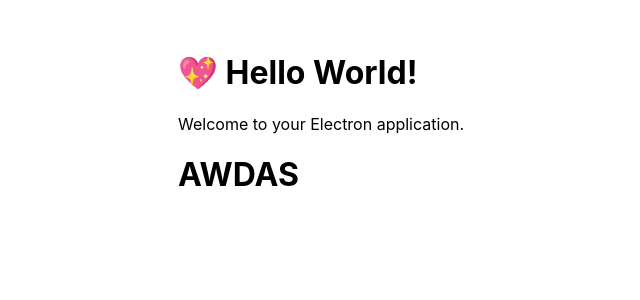
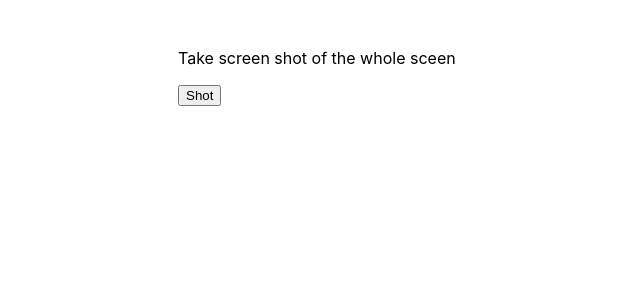
Before and after one commit to fa1ryJack/babel-gate, a Vue app: page / in a window 1280 px wide. Shown: the top 300 px of the page, without its empty margins (158-798 px from the left). Built offline with nearby package versions, Linux system fonts and the light colour scheme.

Commit message:
Learning ICP and testing screen-shot taking

```diff
--- a/index.html
+++ b/index.html
@@ -2,11 +2,10 @@
 <html>
   <head>
     <meta charset="UTF-8" />
-    <title>Hello World!</title>
+    <title>Babel;Gate</title>
   </head>
   <body>
     <div id="app"></div>
-    <h1>AWDAS</h1>
     <script type="module" src="/src/renderer.js"></script>
   </body>
 </html>
--- a/src/App.vue
+++ b/src/App.vue
@@ -1,8 +1,15 @@
+<script setup>
+import { ref } from "vue";
+
+const imageSource = ref("");
+
+async function getShot() {
+  imageSource.value = await window.electronAPI.takeShot();
+}
+</script>
+
 <template>
-  <h1>💖 Hello World!</h1>
-  <p>Welcome to your Electron application.</p>
+  <p>Take screen shot of the whole sceen</p>
+  <button @click="getShot">Shot</button>
+  <img :src="imageSource" />
 </template>
-
-<script setup>
-// console.log('👋 This message is being logged by "App.vue", included via Vite');
-</script>
```
Also changed, not shown: src/main.js (+18 -11 lines), src/preload.js (+5 -2 lines).
